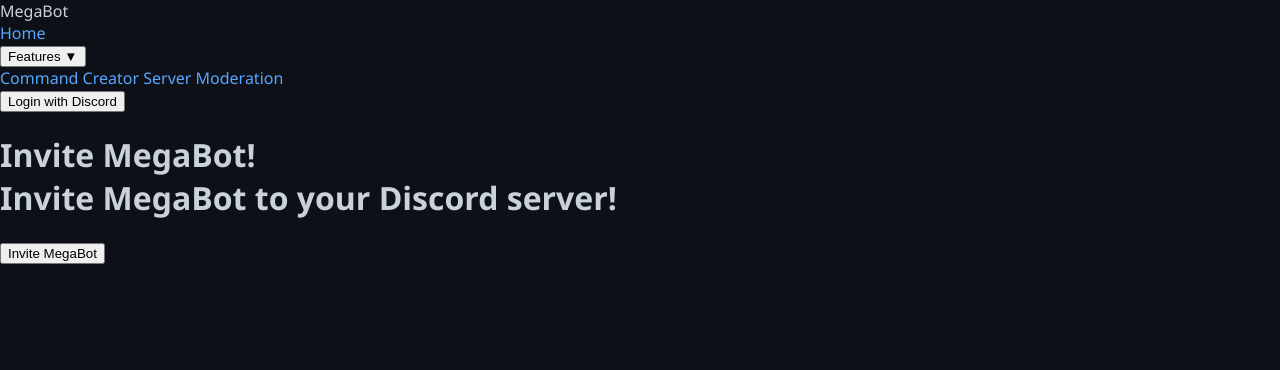
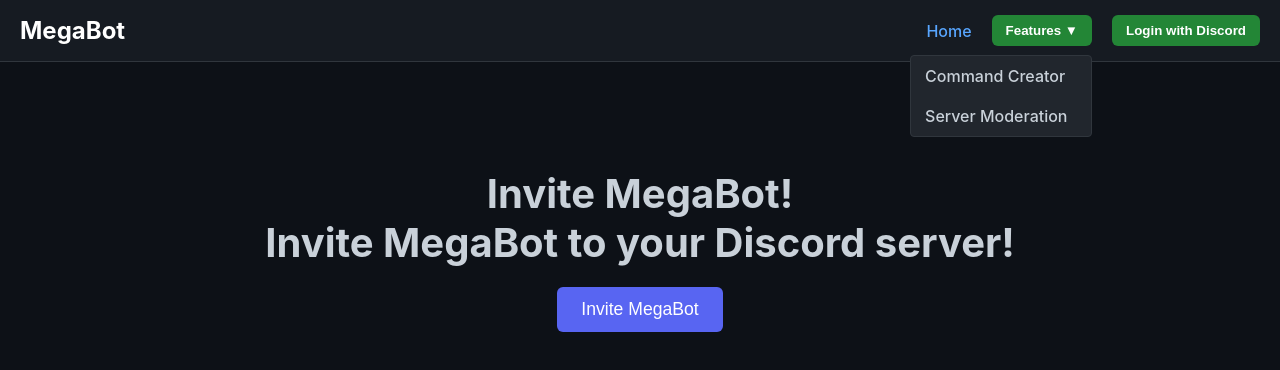
Before and after one commit to MegaCode111REAL/Mega-Discord-Bot, a website: page docs/index.html in a window 1280 px wide. Both pictures are taken after a click on the button "Features ▼". Drawn offline with Linux system fonts and the light colour scheme.

Commit message:
Update style.css

```diff
--- a/docs/style.css
+++ b/docs/style.css
@@ -1,67 +1,118 @@
 body {
-  margin: 0;
   background-color: #0d1117;
   color: #c9d1d9;
-  font-family: 'Segoe UI', sans-serif;
+  font-family: -apple-system, BlinkMacSystemFont, 'Segoe UI', Roboto, Helvetica, Arial, sans-serif;
+  margin: 0;
 }
 
-a {
+header {
+  background-color: #161b22;
+  padding: 15px 20px;
+  display: flex;
+  align-items: center;
+  justify-content: space-between;
+  border-bottom: 1px solid #30363d;
+}
+
+.logo {
+  font-size: 1.5em;
+  font-weight: bold;
+  color: white;
+}
+
+nav {
+  display: flex;
+  align-items: center;
+  gap: 20px;
+}
+
+nav a {
   color: #58a6ff;
   text-decoration: none;
+  font-weight: 500;
 }
 
-a:hover {
-  text-decoration: underline;
+nav button {
+  background-color: #238636;
+  color: white;
+  border: none;
+  padding: 8px 14px;
+  border-radius: 6px;
+  cursor: pointer;
+  font-weight: bold;
 }
 
-.container {
+nav button:hover {
+  background-color: #2ea043;
+}
+
+main {
   text-align: center;
   padding: 80px 20px;
 }
 
-.site-header {
-  background-color: #161b22;
-  border-bottom: 1px solid #30363d;
-}
-
-.title {
-  font-size: 3em;
-  margin: 0.2em 0;
-}
-
-.subtitle {
-  font-size: 1.25em;
+h1 {
+  font-size: 2.5em;
   margin-bottom: 20px;
 }
 
-.btn {
-  display: inline-block;
+.invite-button {
+  background-color: #5865f2;
+  color: white;
+  border: none;
   padding: 12px 24px;
-  font-size: 1em;
-  background-color: #238636;
-  color: white;
   border-radius: 6px;
-  font-weight: bold;
-  transition: background-color 0.3s;
+  font-size: 1.1em;
+  cursor: pointer;
 }
 
-.btn:hover {
-  background-color: #2ea043;
+.invite-button:hover {
+  background-color: #4752c4;
 }
 
-.main-nav {
-  background-color: #0d1117;
-  padding: 20px;
-  display: flex;
-  justify-content: center;
-  gap: 30px;
-  border-top: 1px solid #21262d;
+ul {
+  list-style: none;
+  padding: 0;
 }
 
-.footer {
-  text-align: center;
-  padding: 30px 10px;
+ul li {
   background-color: #161b22;
-  color: #8b949e;
-  border-top: 1px solid #30363d;
+  border: 1px solid #30363d;
+  border-radius: 4px;
+  margin: 6px auto;
+  max-width: 400px;
+  padding: 8px 12px;
+  color: #c9d1d9;
 }
+
+.dropdown {
+  position: relative;
+}
+
+.dropdown-content {
+  display: none;
+  position: absolute;
+  top: 40px;
+  right: 0;
+  background-color: #21262d;
+  min-width: 180px;
+  z-index: 1;
+  border-radius: 4px;
+  overflow: hidden;
+  border: 1px solid #30363d;
+}
+
+.dropdown-content a {
+  color: #c9d1d9;
+  padding: 10px 14px;
+  text-decoration: none;
+  display: block;
+}
+
+.dropdown-content a:hover {
+  background-color: #30363d;
+}
+
+.show {
+  display: block;
+}
```
